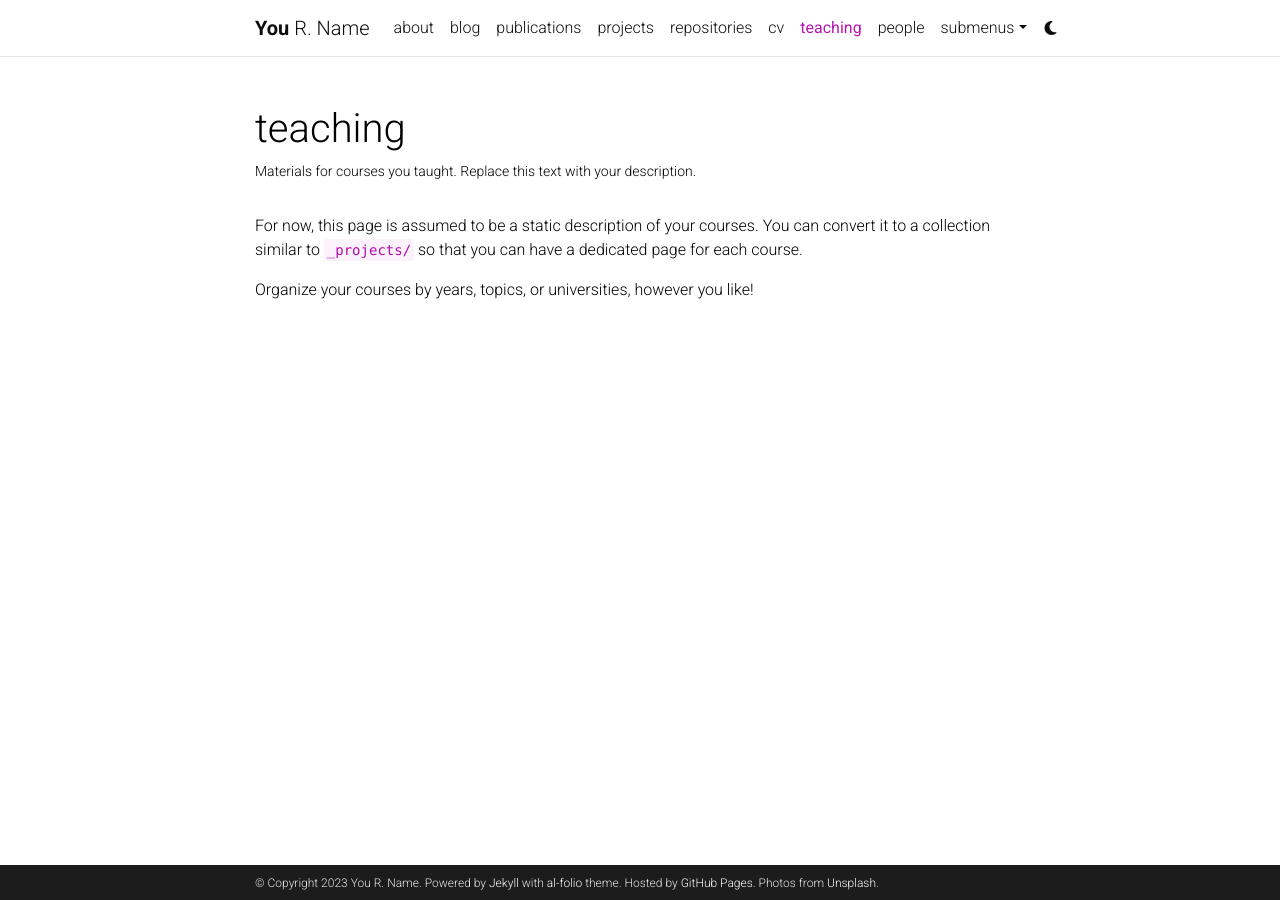
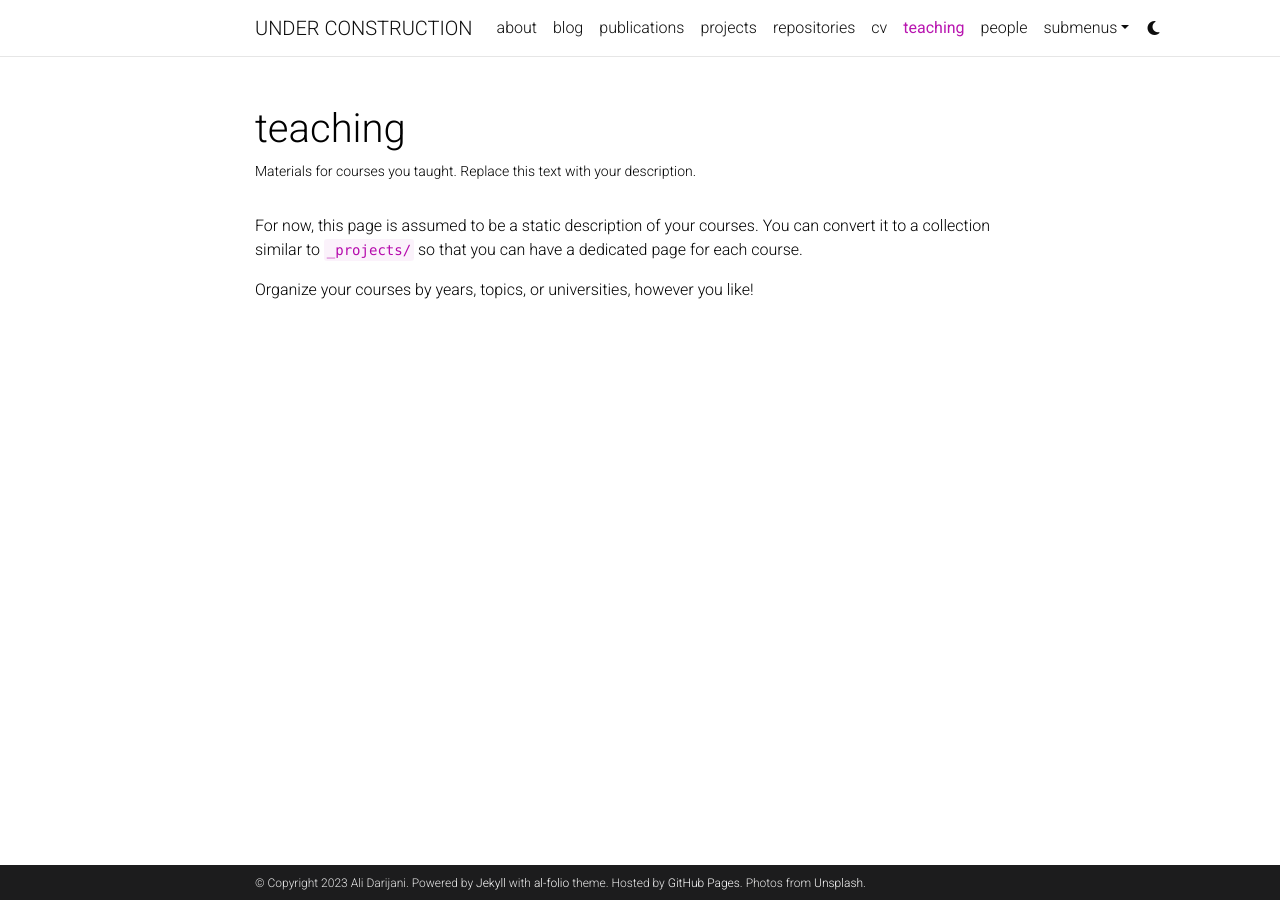
Before and after one commit to adarijani/adarijani.github, a Jekyll site: the page built from _pages/teaching.md, in a window 1280 px wide. Built offline with Jekyll 4.4.1, drawn with Linux system fonts in a browser that asks for light colours; comment, search, counter and statistics services are not loaded; a style sheet for code colours, icons or effects is not loaded.

Commit message:
Update _config.yml

```diff
--- a/_config.yml
+++ b/_config.yml
@@ -2,10 +2,10 @@
 # Site settings
 # -----------------------------------------------------------------------------
 
-title: blank # the website title (if blank, full name will be used instead)
-first_name: You
-middle_name: R.
-last_name: Name
+title: UNDER CONSTRUCTION # the website title (if blank, full name will be used instead)
+first_name: Ali
+middle_name:
+last_name: Darijani
 email: you@example.com
 description: > # the ">" symbol means to ignore newlines until "footer_text:"
   A simple, whitespace theme for academics. Based on [*folio](https://github.com/bogoli/-folio) design.
```
